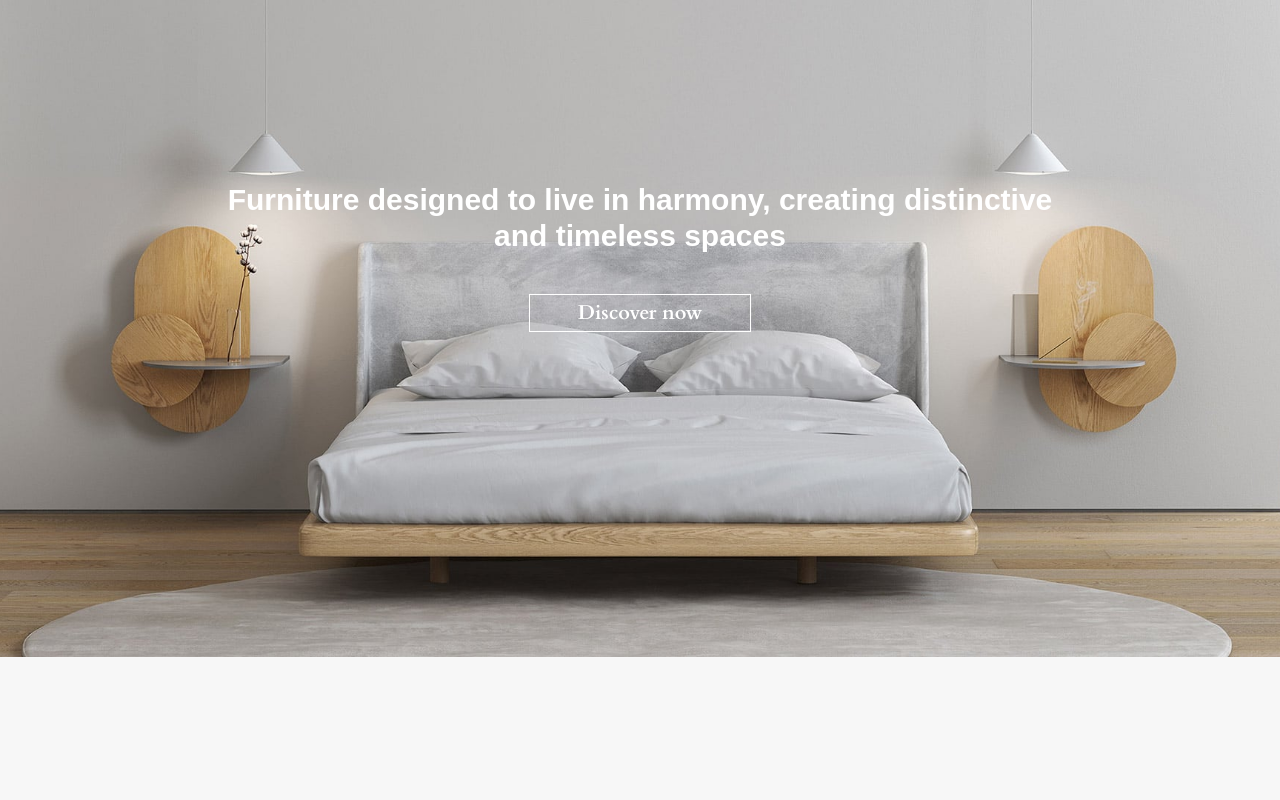
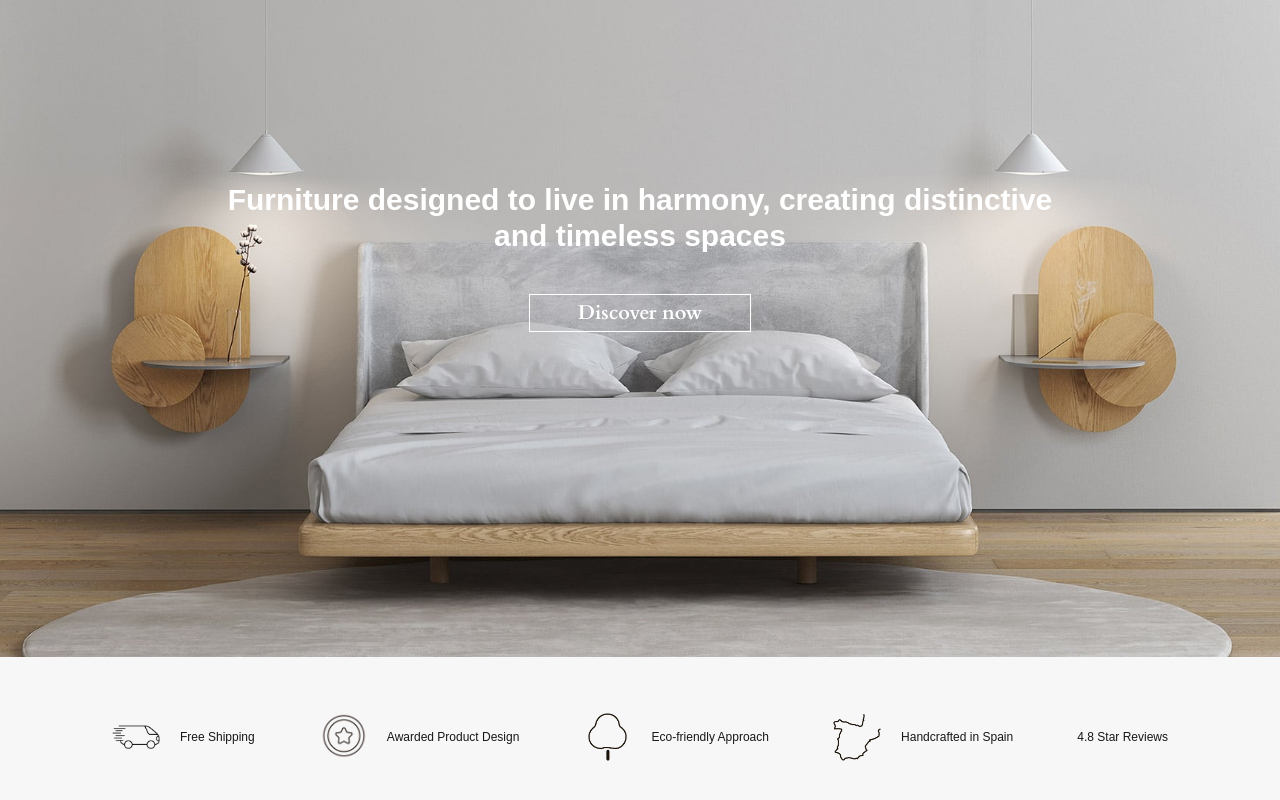
Before and after one commit to imflawlezz/woodendot, a Next.js app: page / in a window 1280 px wide. Shown: the part 212-1012 px from the top of the page. Before the commit the page ends 869 px from the top, so only its background shows below. Built offline with nearby package versions, Linux system fonts and the light colour scheme.

Commit message:
feat: add "Advantages" section, adjust page.tsx layout

```diff
--- a/src/app/page.tsx
+++ b/src/app/page.tsx
@@ -1,11 +1,13 @@
 import {Header} from "@/components/sections/Header";
 import {Hero} from "@/components/sections/Hero";
+import {Advantages} from "@/components/sections/Advantages";
 
 export default function Home() {
     return (
         <>
             <Header />
             <Hero/>
+            <Advantages/>
         </>
     );
 }
--- /dev/null
+++ b/src/components/sections/Advantages.tsx
@@ -0,0 +1,16 @@
+import {AdvantageItem} from "@/components/shared/AdvantageItem";
+import {AdvantageItemsList} from "@/data/AdvantageItemsList";
+
+export const Advantages = () => {
+    return (
+        <section className="flex flex-col gap-8 md:flex-row items-center justify-between py-8 md:px-14 lg:px-28 md:py-14">
+            {AdvantageItemsList.map((item, index) => (
+                <AdvantageItem
+                    key={index}
+                    text={item.text}
+                    imageURL={item.imageURL}
+                />
+            ))}
+        </section>
+    )
+}
```
